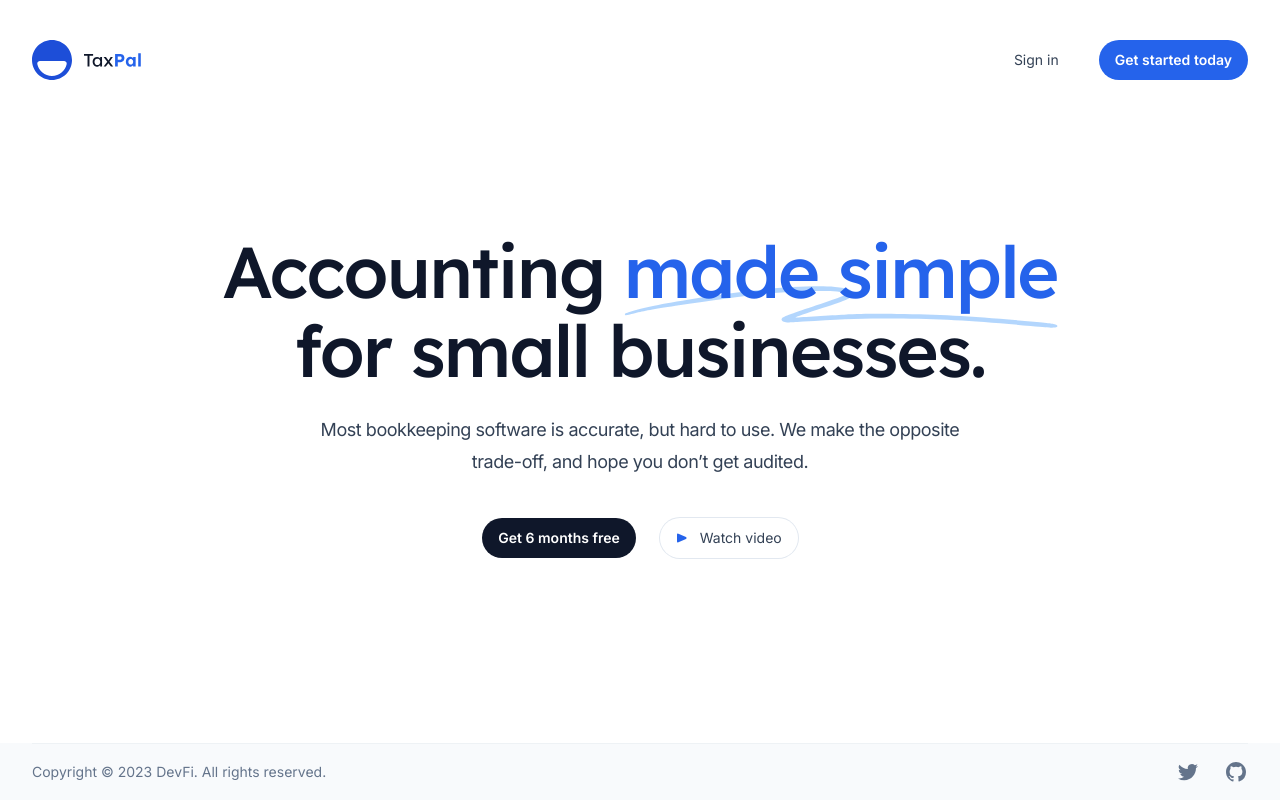
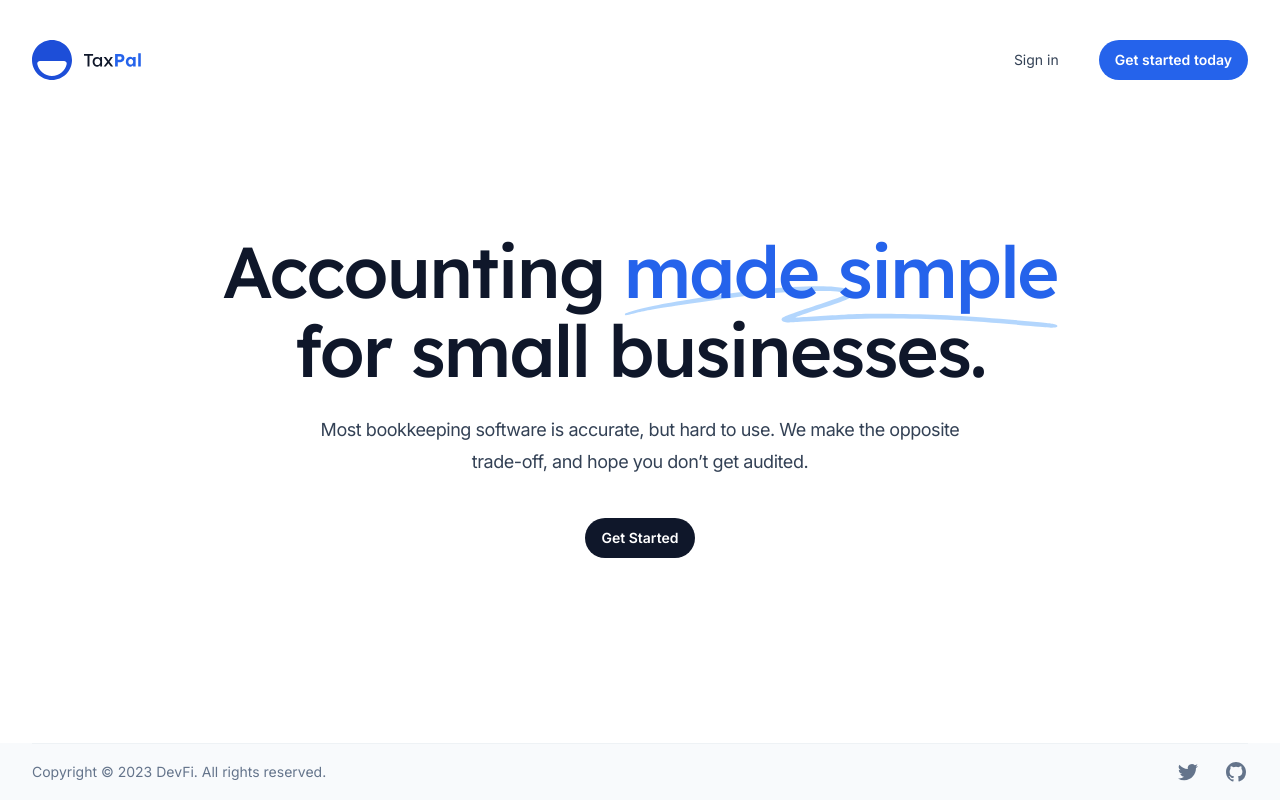
Before and after one commit to solana-devfi/frontend, a Next.js app: page / in a window 1280 px wide. Built offline with nearby package versions, Linux system fonts and the light colour scheme.

Commit message:
feat: add dark mode for button

```diff
--- a/src/components/Button.tsx
+++ b/src/components/Button.tsx
@@ -12,7 +12,7 @@ const baseStyles = {
 const variantStyles = {
   solid: {
     slate:
-      'bg-slate-900 text-white hover:bg-slate-700 hover:text-slate-100 active:bg-slate-800 active:text-slate-300 focus-visible:outline-slate-900',
+      'bg-slate-900 dark:bg-slate-100 dark:text-slate-900 dark:hover:text-slate-800 dark:hover:bg-slate-300 dark:active:bg-slate-300 transition-colors text-white hover:bg-slate-700 hover:text-slate-100 active:bg-slate-800 active:text-slate-300 focus-visible:outline-slate-900',
     blue: 'bg-blue-600 text-white hover:text-slate-100 hover:bg-blue-500 active:bg-blue-800 active:text-blue-100 focus-visible:outline-blue-600',
     white:
       'bg-white text-slate-900 hover:bg-blue-50 active:bg-blue-200 active:text-slate-600 focus-visible:outline-white',
--- a/src/components/Header.tsx
+++ b/src/components/Header.tsx
@@ -105,7 +105,7 @@ export function Header() {
       <Container>
         <nav className="relative z-50 flex justify-between">
           <div className="flex items-center md:gap-x-12">
-            <Link href="#" aria-label="Home">
+            <Link href="/" aria-label="Home">
               <Logo className="h-10 w-auto" />
             </Link>
           </div>
--- a/src/components/Hero.tsx
+++ b/src/components/Hero.tsx
@@ -24,19 +24,7 @@ export function Hero() {
         opposite trade-off, and hope you don’t get audited.
       </p>
       <div className="mt-10 flex justify-center gap-x-6">
-        <Button href="/register">Get 6 months free</Button>
-        <Button
-          href="https://www.youtube.com/watch?v=dQw4w9WgXcQ"
-          variant="outline"
-        >
-          <svg
-            aria-hidden="true"
-            className="h-3 w-3 flex-none fill-blue-600 group-active:fill-current"
-          >
-            <path d="m9.997 6.91-7.583 3.447A1 1 0 0 1 1 9.447V2.553a1 1 0 0 1 1.414-.91L9.997 5.09c.782.355.782 1.465 0 1.82Z" />
-          </svg>
-          <span className="ml-3">Watch video</span>
-        </Button>
+        <Button href="/organisations">Get Started</Button>
       </div>
     </Container>
   );
```
